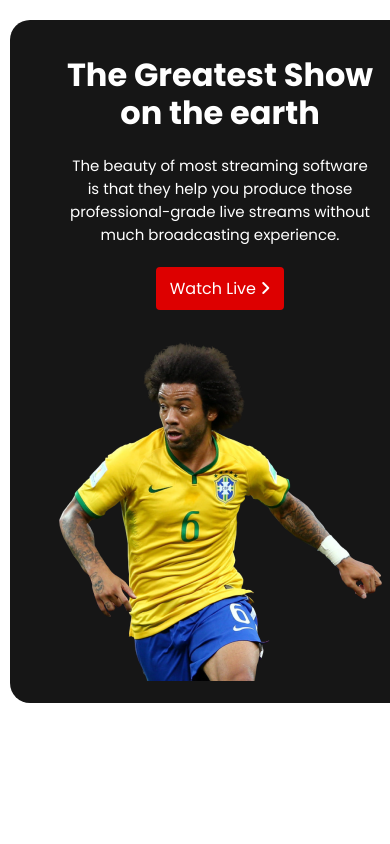
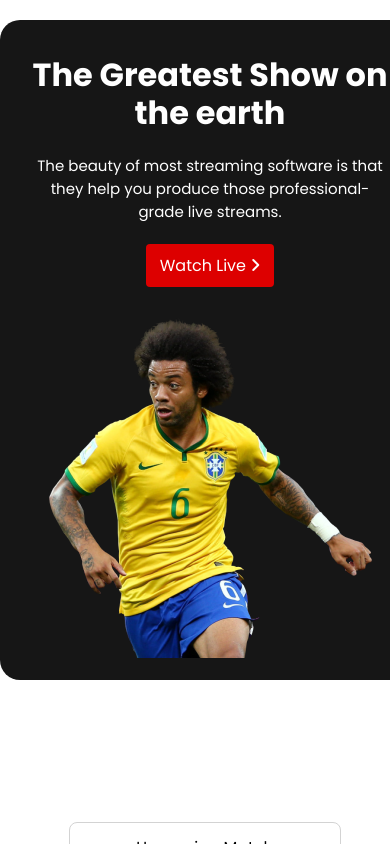
Before and after one commit to Mamun8757/Responsive-World-Cup-Website, a plain HTML site: page index.html in a window 390 px wide. Drawn offline with Linux system fonts and the light colour scheme.

Commit message:
final push

```diff
--- a/index.html
+++ b/index.html
@@ -19,7 +19,7 @@
     <header class="top-banner">
        <div class="split-1">
         <h1>The Greatest Show on the earth</h1>
-        <p>The beauty of most streaming software is that they help you produce those professional-grade live streams without much broadcasting experience.</p>
+        <p>The beauty of most streaming software is that they help you produce those professional-grade live streams.</p>
 
         <a href="#">Watch Live <i class="fa-solid fa-angle-right"></i></a>
        </div>
--- a/style.css
+++ b/style.css
@@ -176,8 +176,8 @@ ul>li{
         width: 100%;
         background-color: #161616;
         border-radius: 20px;
-        margin-left: 10px;
-        margin-right: 10px;
+        margin-left: auto;
+        margin-right: auto;
         padding: 15px;
 
     }
@@ -197,7 +197,7 @@ ul>li{
         color: #ffffff;
         font-size: 2em;
         line-height: 1.2em;
-        padding: 0px 30px;
+        padding: 0px 10px;
 
 
 
@@ -207,7 +207,7 @@ ul>li{
         color: #ffffff;
         margin-top: 1.2em;
         margin-bottom: 2em;
-        padding: 0px 40px;
+        padding: 0px 20px;
         font-size: 15px;
 
     }
@@ -391,7 +391,7 @@ ul>li{
             color: #ffffff;
             font-size: 2em;
             line-height: 1.2em;
-            padding: 0px 60px;
+            padding: 0px 10px;
 
 
 
@@ -401,7 +401,7 @@ ul>li{
             color: #ffffff;
             margin-top: 1.2em;
             margin-bottom: 2em;
-            padding: 0px 70px;
+            padding: 0px 10px;
             font-size: 15px;
 
         }
```
